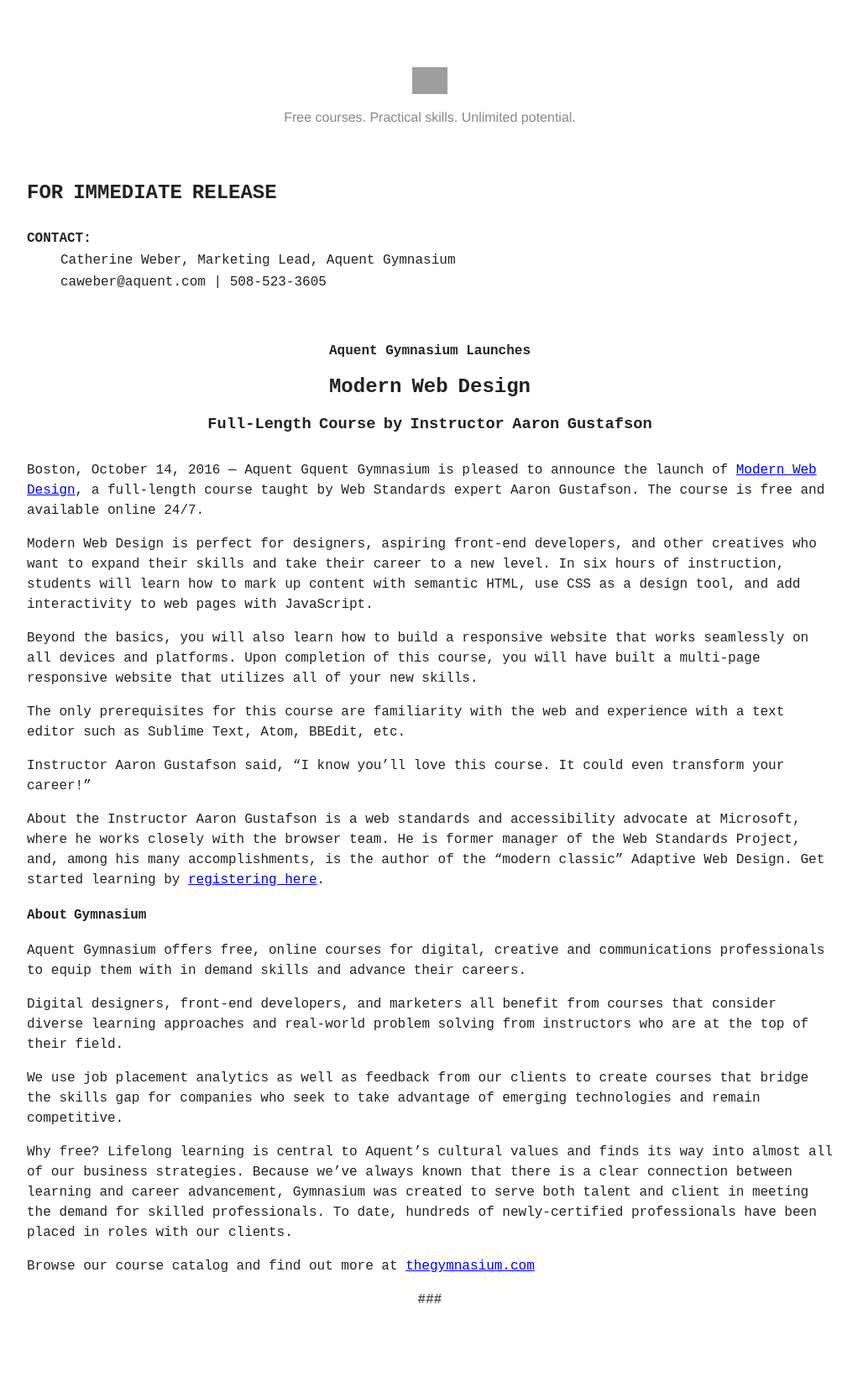
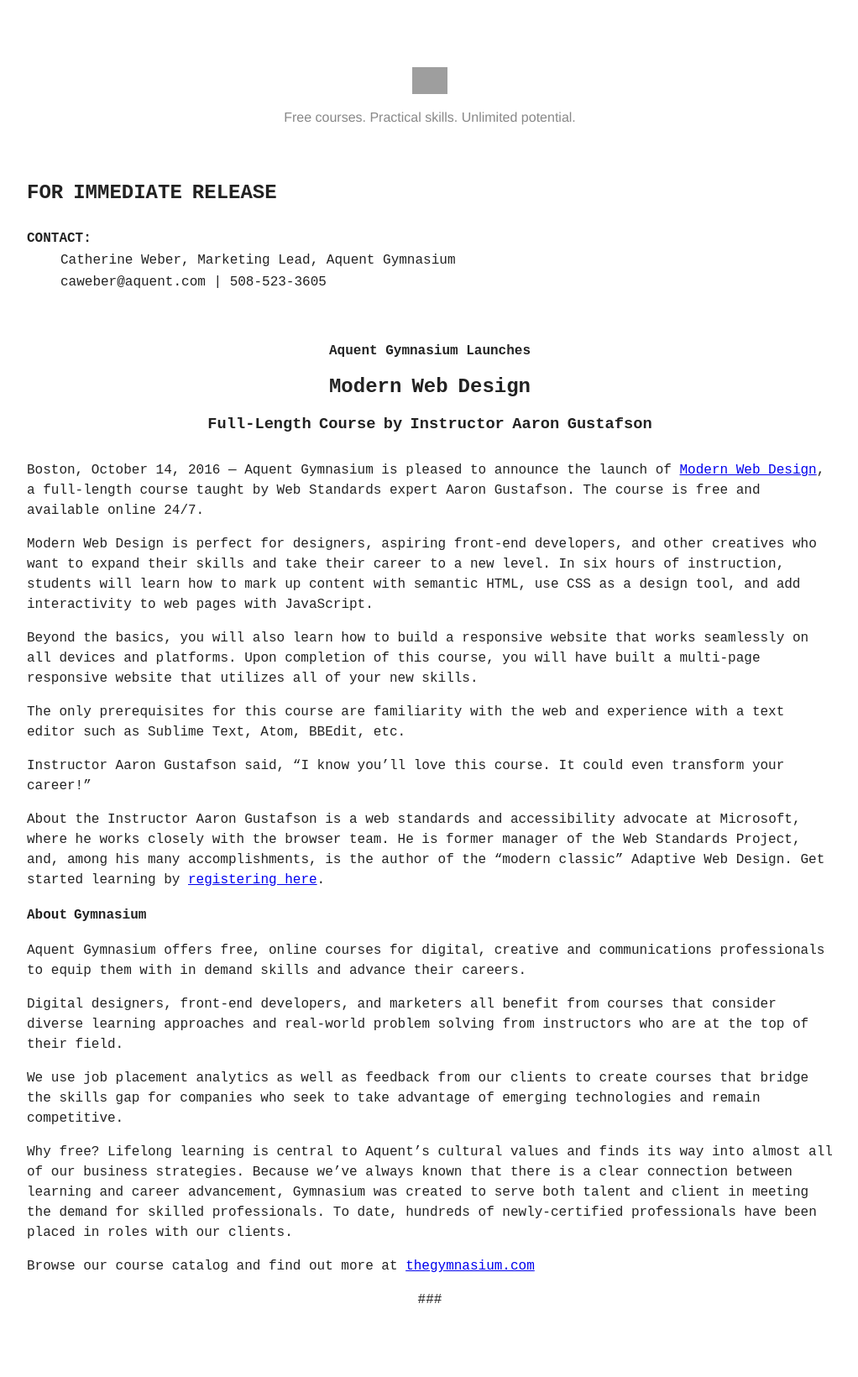
Before and after one commit to gymnasium/pr, a Jekyll site: the page built from _posts/2016-10-14-Modern_Web_Design.md, in a window 1280 px wide. Shown: the whole page at 84% size, without its empty margins (128-1150 px from the left). Built offline with Jekyll 4.4.1, drawn with Linux system fonts in a browser that asks for light colours.

Commit message:
semantic fix and typo

```diff
--- a/_includes/about.html
+++ b/_includes/about.html
@@ -24,3 +24,4 @@
         <p style="text-align:center">
             ###
         </p>
+      </article>
--- a/_includes/head.html
+++ b/_includes/head.html
@@ -1,5 +1,5 @@
 <!DOCTYPE html>
-<html>
+<html lang="en">
 <head>
     <meta charset="utf-8">
     <meta name="viewport" content="width=device-width, initial-scale=1">
--- a/_posts/2016-10-14-Modern_Web_Design.md
+++ b/_posts/2016-10-14-Modern_Web_Design.md
@@ -7,7 +7,7 @@ subtitle: Full-Length Course by Instructor Aaron Gustafson
 date:   2016-10-14
 ---
 
-Boston, October 14, 2016 — Aquent Gquent Gymnasium is pleased to announce the launch of [Modern Web Design](http://bit.ly/GYM_MWD), a full-length course taught by Web Standards expert Aaron Gustafson. The course is free and available online 24/7.
+Boston, October 14, 2016 — Aquent Gymnasium is pleased to announce the launch of [Modern Web Design](http://bit.ly/GYM_MWD), a full-length course taught by Web Standards expert Aaron Gustafson. The course is free and available online 24/7.
 
 Modern Web Design is perfect for designers, aspiring front-end developers, and other creatives who want to expand their skills and take their career to a new level. In six hours of instruction, students will learn how to mark up content with semantic HTML, use CSS as a design tool, and add interactivity to web pages with JavaScript.
 
```
